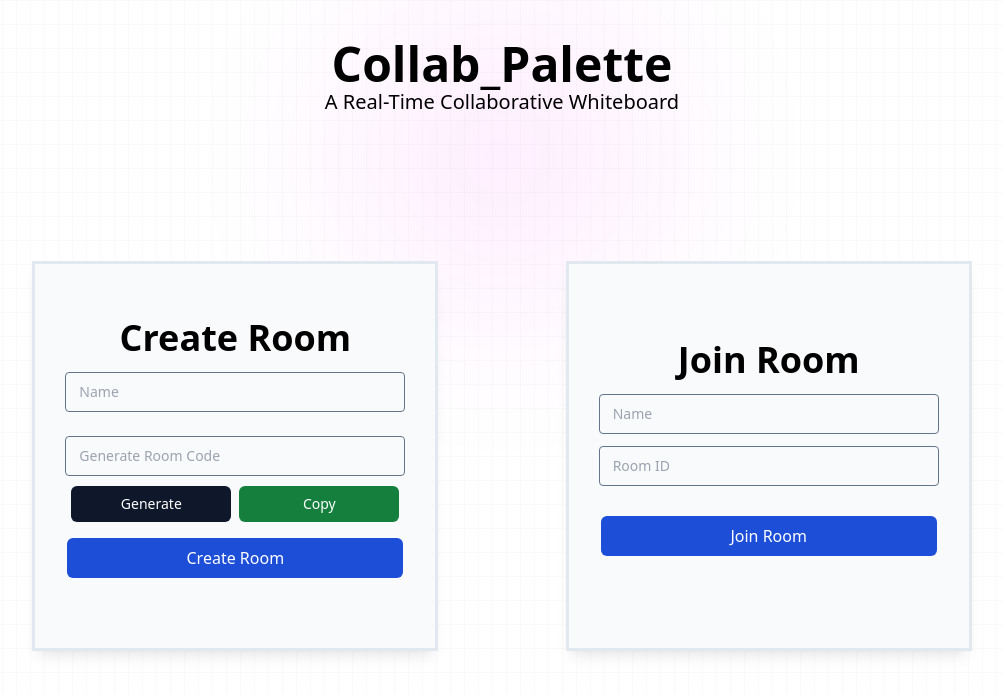
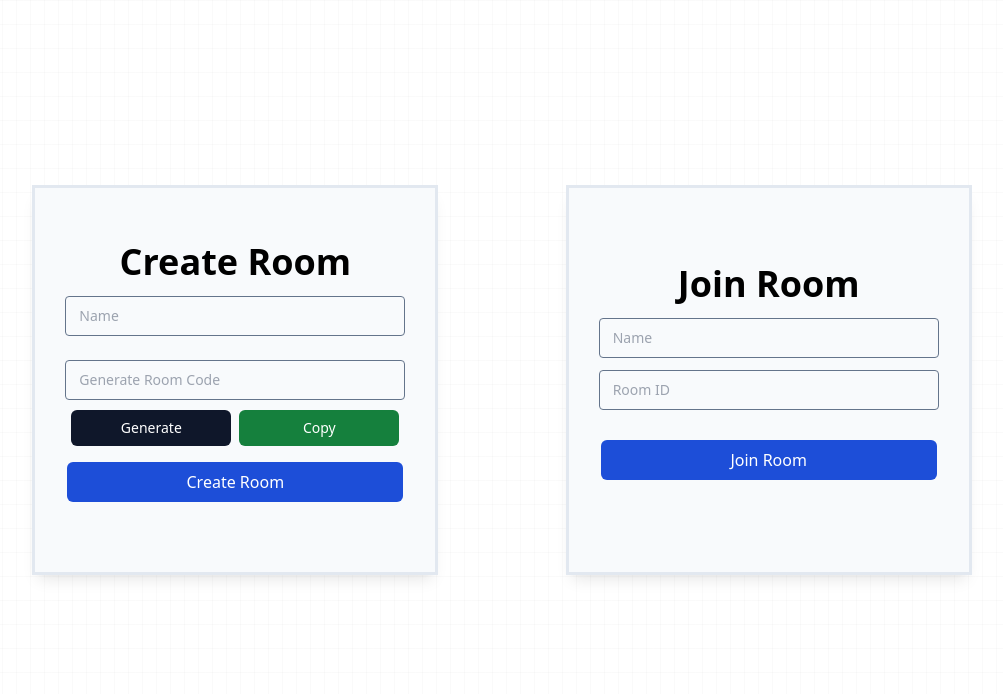
Before and after one commit to debanjan-G/Collab-Palette, a React (Vite) app in the folder client/: page / in a window 1280 px wide. Shown: the top 694 px of the page, without its empty margins (138-1141 px from the left). Built offline with nearby package versions, Linux system fonts and the light colour scheme; no server answers.

Commit message:
Refactored router code

```diff
--- a/client/src/App.jsx
+++ b/client/src/App.jsx
@@ -1,17 +1,28 @@
-import Forms from "./components/Forms";
+import { createBrowserRouter, RouterProvider, Route, createRoutesFromElements } from "react-router-dom";
+import RoomPage from "./pages/Room/index"
+import HomePage from "./pages/Home/index"
 
 
 function App() {
+
+  const router = createBrowserRouter(createRoutesFromElements(
+    <Route path='/' >
+      <Route path='' element={<HomePage />} />
+      <Route path=':roomID/whiteboard' element={<RoomPage />} />
+    </Route>
+  ))
+
   return (
 
-      <div className="absolute inset-0 -z-10 h-full w-full bg-white bg-custom p-10">
+    <div className="absolute inset-0 -z-10 h-full w-full bg-white bg-custom p-10">
+      <RouterProvider router={router}>
         <div className="blur-circle"></div>
         <div className="">
           <h1 className="text-5xl font-bold text-center">Collab_Palette</h1>
           <p className="text-center text-xl">A Real-Time Collaborative Whiteboard</p>
         </div>
-        <Forms />
-      </div >
+      </RouterProvider>
+    </div >
 
   );
 }
--- a/client/src/main.jsx
+++ b/client/src/main.jsx
@@ -2,27 +2,10 @@ import { StrictMode } from 'react'
 import { createRoot } from 'react-dom/client'
 import App from './App.jsx'
 import './index.css'
-import {
-  createBrowserRouter,
-  createRoutesFromElements,
-  Route,
-  RouterProvider,
-} from "react-router-dom";
-import RoomPage from './pages/Room/index.jsx';
 
-
-
-const router = createBrowserRouter(createRoutesFromElements(
-  <Route path='/' >
-    <Route path='' element={<App />} />
-    <Route path=':roomID/whiteboard' element={<RoomPage />} />
-  </Route>
-))
 
 createRoot(document.getElementById('root')).render(
   <StrictMode>
-    <RouterProvider router={router}>
-      <App />
-    </RouterProvider>
+    <App />
   </StrictMode>,
 )
--- a/client/src/pages/Home/index.jsx
+++ b/client/src/pages/Home/index.jsx
@@ -1,9 +1,10 @@
-import React from 'react'
+
+import Forms from '../../components/Forms'
 
 const HomePage = () => {
     return (
         <div>
-
+            <Forms />
         </div>
     )
 }
```
Also changed, not shown: client/src/components/Whiteboard/index.jsx (+0 -8 lines).
